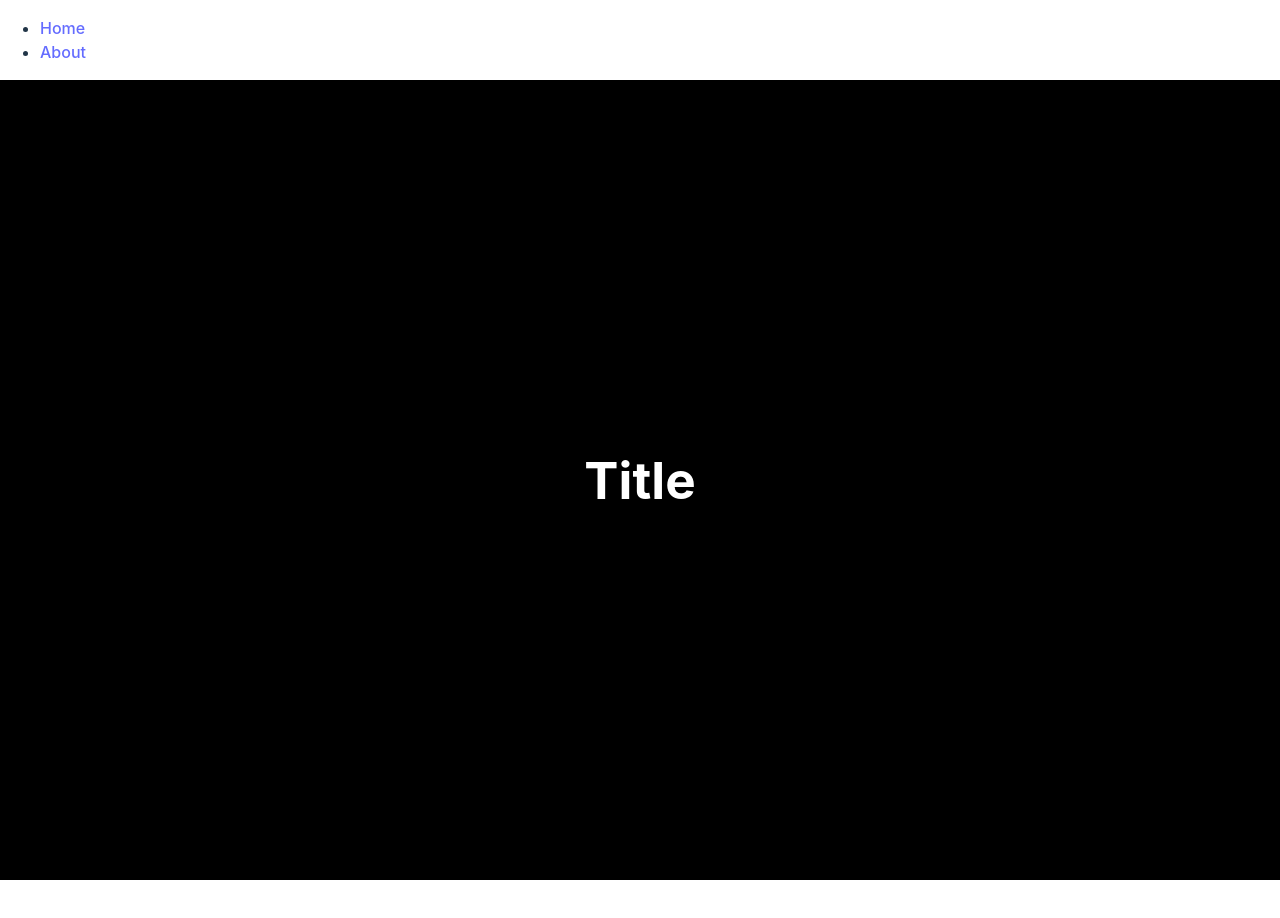
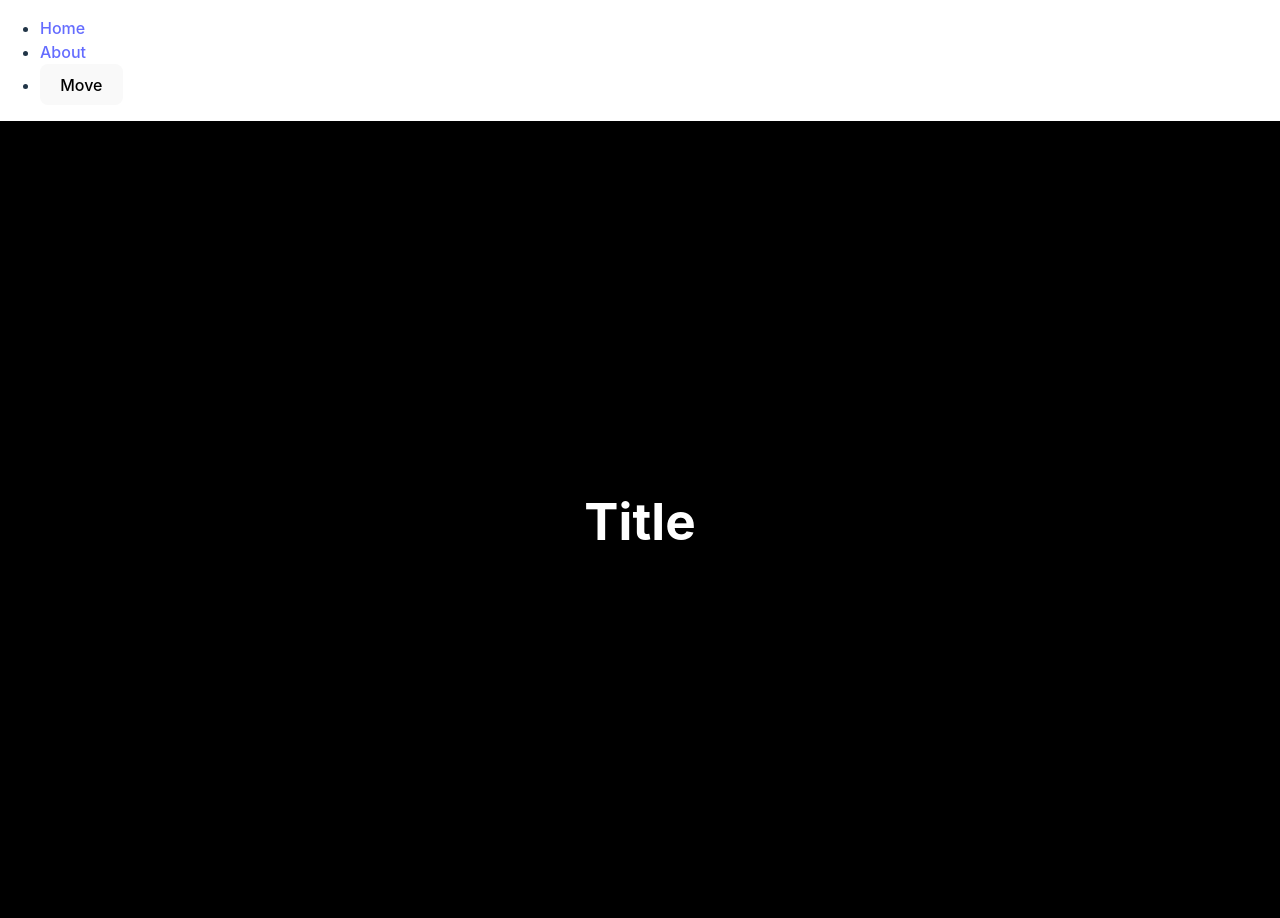
Before and after one commit to sni424/vite-project, a React (Vite) app: page / in a window 1280 px wide. Shown: the top 918 px of the page. Before the commit the page ends 880 px from the top, so only its background shows below. Built offline with nearby package versions, Linux system fonts and the light colour scheme.

Commit message:
navigate

```diff
--- a/src/Router.tsx
+++ b/src/Router.tsx
@@ -1,4 +1,5 @@
 import { createBrowserRouter } from "react-router-dom";
+import NotFound from "./compononts/error/NotFound";
 import Main from "./Main/main";
 import Root from "./Root";
 
@@ -12,6 +13,7 @@ const router = createBrowserRouter([
                 element: <Main />,
             },
         ],
+        errorElement: <NotFound />,
     },
 ]);
 
--- a/src/compononts/Header.tsx
+++ b/src/compononts/Header.tsx
@@ -1,7 +1,12 @@
 import React from "react";
-import { Link } from "react-router-dom";
+import { Link, useNavigate } from "react-router-dom";
 
 const Header = () => {
+    const navigate = useNavigate();
+    const onAboutClick = () => {
+        navigate("/about");
+    };
+
     return (
         <header>
             <ul>
@@ -11,6 +16,9 @@ const Header = () => {
                 <li>
                     <Link to={"/about"}>About</Link>
                 </li>
+                <li>
+                    <button onClick={onAboutClick}>Move</button>
+                </li>
             </ul>
         </header>
     );
--- /dev/null
+++ b/src/compononts/error/NotFound.tsx
@@ -0,0 +1,4 @@
+function NotFound() {
+    return <h1>404 Not found.</h1>;
+}
+export default NotFound;
```
